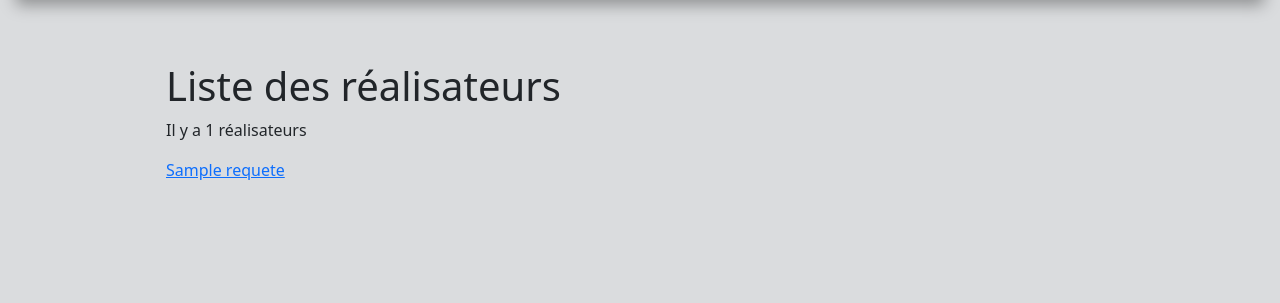
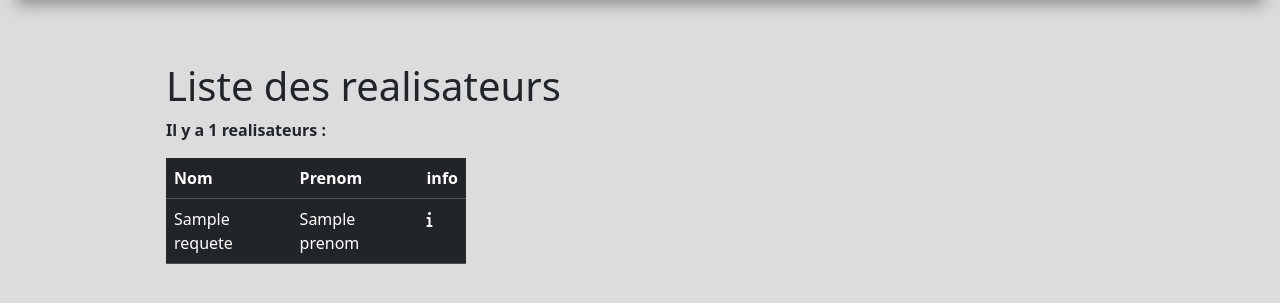
Before and after one commit to Hamdi-Abdelmaksoud/CINEMA, a PHP site: template view/listRealisateurs.php in a window 1280 px wide. Shown: the part 72-375 px from the top of the page. Run offline with PHP 8.4, Linux system fonts and the light colour scheme; the template is opened without the code that fills it: most values are stand-ins (such as "Sample title", 1, 10 or a date in 2020).

Commit message:
style list realisateur

```diff
--- a/controller/PersonneController.php
+++ b/controller/PersonneController.php
@@ -47,7 +47,7 @@ class PersonneController
         $pdo = Connect::seConnecter();
         $requete = $pdo->query
         (
-            "SELECT CONCAT(p.nom,'-',p.prenom) AS nom,r.id_realisateur,p.date_naissance
+            "SELECT p.nom,p.prenom,r.id_realisateur,p.date_naissance
                 FROM  personne p
                 INNER JOIN realisateur r ON r.id_personne = p.id_personne
             "
--- a/view/listRealisateurs.php
+++ b/view/listRealisateurs.php
@@ -1,15 +1,33 @@
 <?php
 
-ob_start();
-$realisateurs = $requete->fetchAll() ?>
+ob_start(); ?>
 
-<p class="uk-label uk-label-warning">Il y a <?= $requete->rowCount() ?> réalisateurs</p>
+<p class="uk-label uk-label-warning" style="font-weight: bold;">Il y a <?= $requete->rowCount() ?> realisateurs :</p>
+<table class="table table-dark" style="max-width:300px">
+    <thead>
+        <tr>
+            <th>Nom</th>
+            <th>Prenom</th>
+            <th>info</th>
 
-<?php foreach ($realisateurs as $realisateur) { ?>
-      <a href="index.php?action=infoRealisateur&id=<?= $realisateur['id_realisateur'] ?>"><?= $realisateur['nom'] ?></a>
-<?php } ?>
+        </tr>
+    </thead>
+    <tbody>
+        <?php
+        foreach ($requete->fetchAll() as $realisateur) { ?>
+            <tr>
+                <td><?= $realisateur["nom"]?></td>
+                <td><?= $realisateur["prenom"]?></td>
+                <td><a href="index.php?action=infoRealisateur&id=<?=$realisateur['id_realisateur']?>"><i class="fa-solid fa-info" style="color: #ffffff;"></i></td>
+
+            </tr>
+        <?php } ?>
+
+    </tbody>
+</table>
+
 <?php
-$titre = "Liste des réalisateurs";
-$titre_secondaire = "Liste des réalisateurs";
+$titre = "Liste des realisateurs";
+$titre_secondaire = "Liste des realisateurs";
 $contenu = ob_get_clean();
 require "view/template.php"; ?>
```
